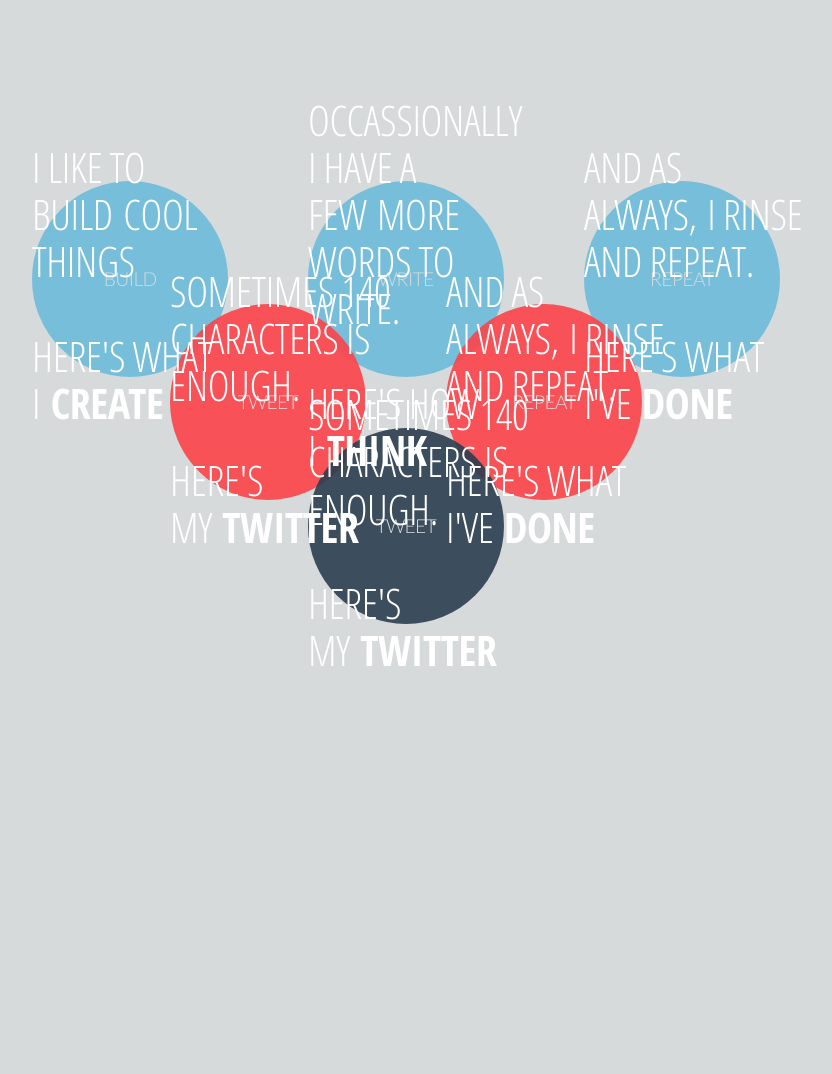
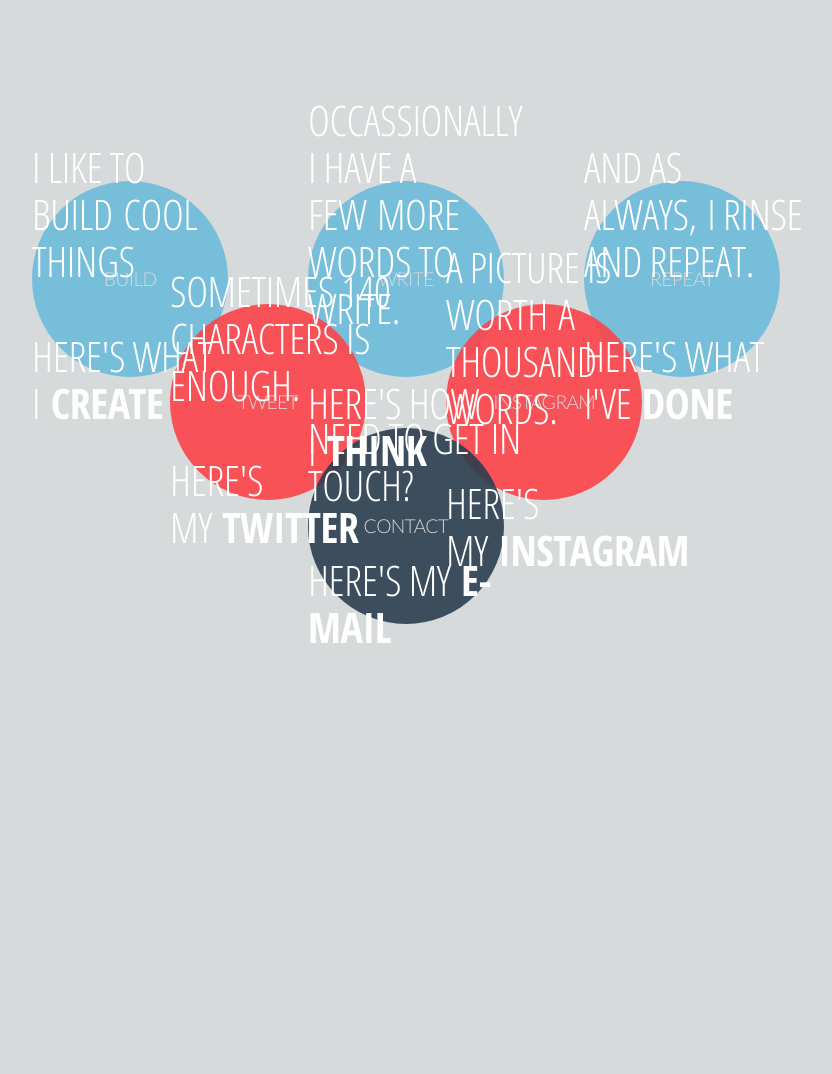
Before and after one commit to shayanjm/shayanmohanty.com, a Node project: template views/index.jade in a window 1280 px wide. Shown: the part 570-1644 px from the top of the page, without its empty margins (218-1050 px from the left). Run offline with Node 20 templates, Linux system fonts and the light colour scheme; the template is opened without the code that fills it, so the values that code supplies are empty; some web fonts are replaced.

Commit message:
Changed links

```diff
--- a/views/index.jade
+++ b/views/index.jade
@@ -80,26 +80,26 @@
 									strong
 										|Twitter
 
-						a(href='https://www.linkedin.com/in/shayanjm/', id='overlaplayer1')
+						a(href='http://instagram.com/shayanjm/', id='overlaplayer1')
 							h1(class='redbg')
 								span
-									|Repeat
+									|Instagram
 							div(class='description')
 								p(class='part_1')
-									|And as always,&nbsp;I rinse and repeat.
-								p(class='part_2')
-									|Here's What I've&nbsp;
-									strong
-										|Done
-					div(id='splashrow')
-						a(href='https://www.linkedin.com/in/shayanjm/', id='overlaplayer2')
-							h1(class='brownbg')
-								span
-									|Tweet
-							div(class='description')
-								p(class='part_1')
-									|Sometimes 140 characters is enough.
+									|A picture is worth&nbsp;a thousand words.
 								p(class='part_2')
 									|Here's my&nbsp;
 									strong
-										|Twitter
+										|Instagram
+					div(id='splashrow')
+						a(href='mailto:shayan.mohanty@gmail.com', id='overlaplayer2')
+							h1(class='brownbg')
+								span
+									|Contact
+							div(class='description')
+								p(class='part_1')
+									|Need to get in touch?
+								p(class='part_2')
+									|Here's my&nbsp;
+									strong
+										|E-mail
```
